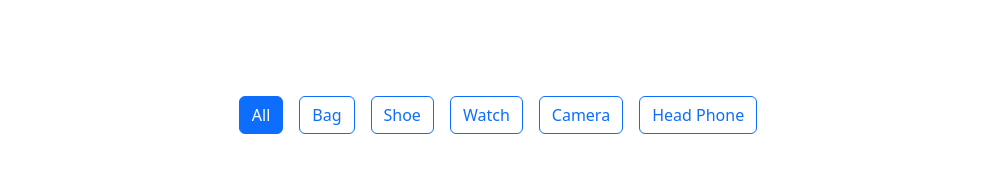
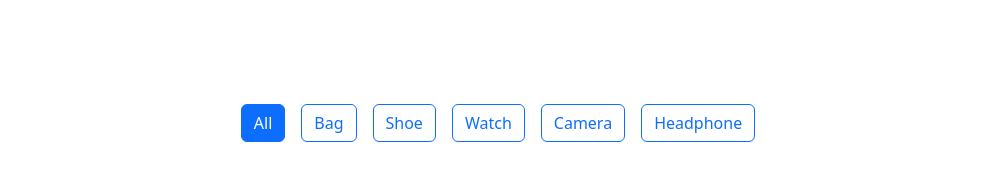
Before and after one commit to mahibaz/Task-6-gallery, a plain HTML site: page index.html in a window 1280 px wide. Shown: the top 195 px of the page, without its empty margins (142-1137 px from the left). Drawn offline with Linux system fonts and the light colour scheme; grey boxes are pictures that could not be loaded.

Commit message:
Update index.html

```diff
--- a/index.html
+++ b/index.html
@@ -3,25 +3,28 @@
 <head>
   <meta charset="UTF-8">
   <meta name="viewport" content="width=device-width, initial-scale=1.0">
-  <title>Photo Gallery</title>
   <link rel="stylesheet" href="css/bootstrap.min.css">
   <link rel="stylesheet" href="css/style.css">
+  <title>Photo Gallery</title>
 </head>
 <body>
 
-  <div class="container d-flex justify-content-center pt-5 mt-5">
-      <button class="btn btn-outline-primary mx-2 buttons active" data-name="all">All</button>
-      <button class="btn btn-outline-primary mx-2 buttons" data-name="bag">Bag</button>
-      <button class="btn btn-outline-primary mx-2 buttons" data-name="shoe">Shoe</button>
-      <button class="btn btn-outline-primary mx-2 buttons" data-name="watch">Watch</button>
-      <button class="btn btn-outline-primary mx-2 buttons" data-name="camera">Camera</button>
-      <button class="btn btn-outline-primary mx-2 buttons" data-name="headphone">Head Phone</button>
-  </div>
+  <div class="container pt-5 mt-5">
+    <div class="d-flex justify-content-center flex-wrap">
+        <button class="btn btn-outline-primary mx-2 my-2 buttons active" data-name="all">All</button>
+        <button class="btn btn-outline-primary mx-2 my-2 buttons" data-name="bag">Bag</button>
+        <button class="btn btn-outline-primary mx-2 my-2 buttons" data-name="shoe">Shoe</button>
+        <button class="btn btn-outline-primary mx-2 my-2 buttons" data-name="watch">Watch</button>
+        <button class="btn btn-outline-primary mx-2 my-2 buttons" data-name="camera">Camera</button>
+        <button class="btn btn-outline-primary mx-2 my-2 buttons" data-name="headphone">Headphone</button>
+    </div>
+</div>
+
 
   <div class="container mt-5">
     <div class="row justify-content-center">
       <div class="col">
-        <div class="d-flex flex-wrap justify-content-center">
+        <div class="d-flex flex-wrap align-items-center justify-content-center">
           <img class="img-fluid img-thumbnail mx-2 my-3 image" data-name="bag" src="images/handBag.jpg" alt="image" width="300px">
           <img class="img-fluid img-thumbnail mx-2 my-3 image" data-name="shoe" src="images/shoe.jpg" alt="image" width="300px">
           <img class="img-fluid img-thumbnail mx-2 my-3 image" data-name="watch" src="images/watch.jpg" alt="image" width="300px">
```
